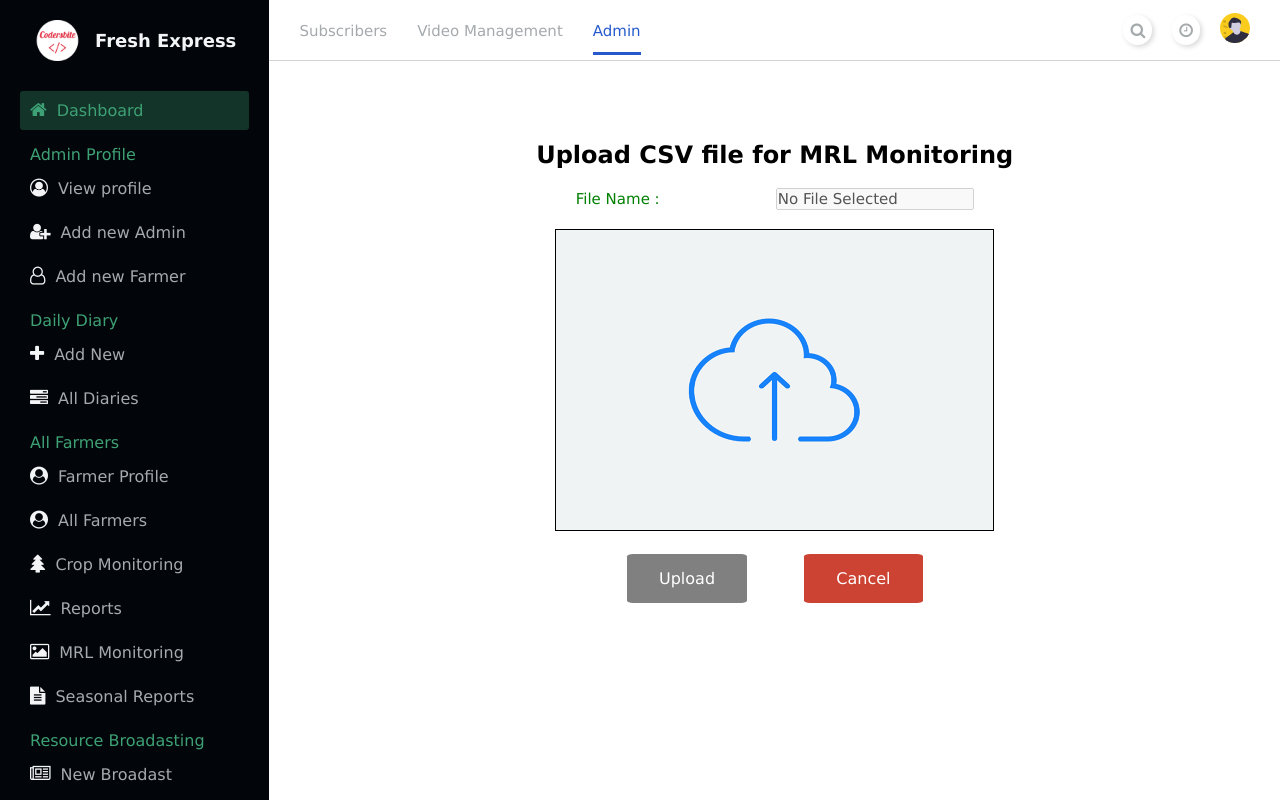
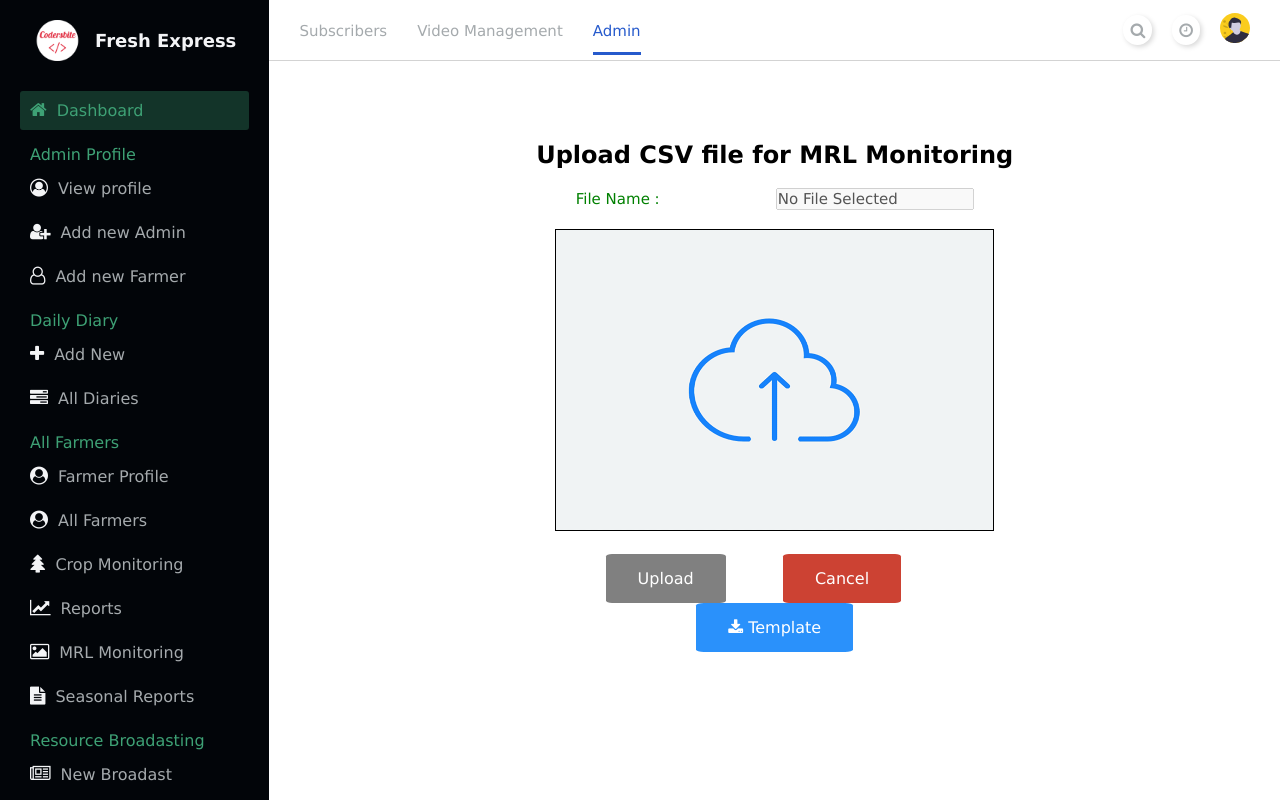
Before and after one commit to Harshal-9/FreshExpress-Dashboard, a React (Create React App) app: page /MRLMonitoringUpload in a window 1280 px wide. Built offline with nearby package versions, Linux system fonts and the light colour scheme.

Commit message:
Added button to download template in MRL Montioring

```diff
--- a/src/components/FarmerProfileSection/ViewAllFarmers.js
+++ b/src/components/FarmerProfileSection/ViewAllFarmers.js
@@ -237,7 +237,7 @@ function ViewAllFarmers() {
           variety: [],
           tag: [],
         };
-        for (let item in recievedObj) {
+        for (let item in makeDataForOptions) {
           for (let arrItem in recievedObj[item]) {
             // console.log(recievedObj[item][arrItem], item);
             makeDataForOptions[item].push({
--- a/src/components/MRLMonitoring/MRLMonitoringUpload.js
+++ b/src/components/MRLMonitoring/MRLMonitoringUpload.js
@@ -3,9 +3,11 @@ import "./MRLMonitoringUpload.css";
 import { CustomToast } from "../Toasts/AllToasts";
 import uploadImg from "../../assets/uploadImg.gif";
 import { ToastContainer } from "react-toastify";
+import { useNavigate } from "react-router-dom";
 import axios from "axios";
 
 function MRLMonitoringUpload() {
+  const navigate = useNavigate();
   const [selectedFileName, setSelectedFileName] = useState("No File Selected");
 
   function handleSubmit(event) {
@@ -43,6 +45,9 @@ function MRLMonitoringUpload() {
         }}
       >
         <br />
+        {/* <div style={{ textAlign: "right" }}>
+          <button className="MRLMonitoringButton">Download Template</button>
+        </div> */}
         <h2 style={{ textAlign: "center" }}>
           Upload CSV file for MRL Monitoring
         </h2>
@@ -99,12 +104,19 @@ function MRLMonitoringUpload() {
           </button>
           <button
             className="MRLMonitoringButton"
-            style={{ backgroundColor: "#cc4233" }}
+            style={{ backgroundColor: "#cc4233", marginRight: "50px" }}
             type="reset"
             onClick={() => setSelectedFileName("No File Selected")}
           >
             Cancel
           </button>
+          <a
+            className="MRLMonitoringButton"
+            style={{ backgroundColor: "#2A91FB" }}
+            href="https://drive.google.com/uc?id=12SmKHRH73YpZuu_N73rMRisMe_el-0Ov&export=download"
+          >
+            <i className="fa fa-download"></i> Template
+          </a>
         </form>
       </div>
       <ToastContainer />
```
